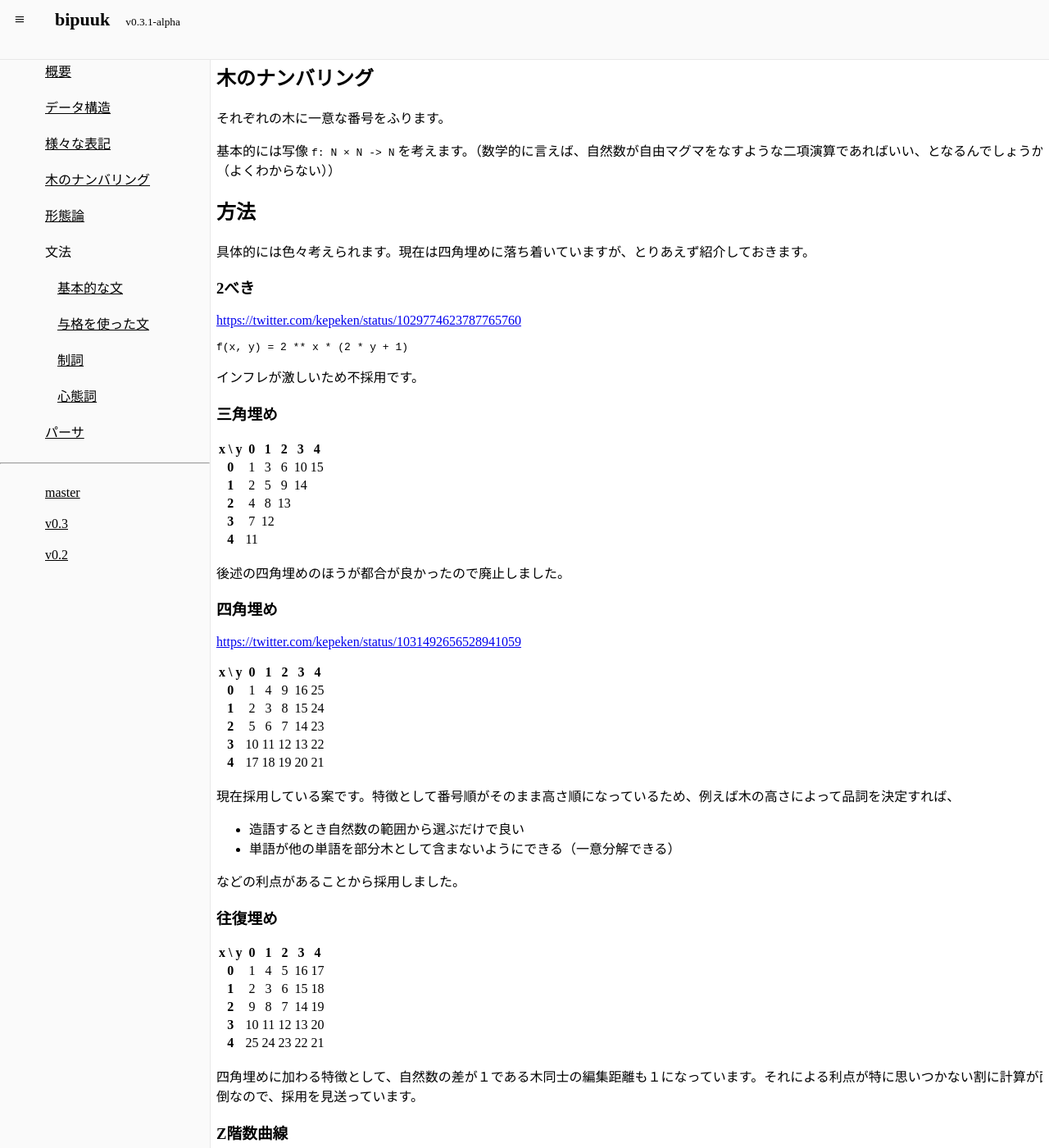
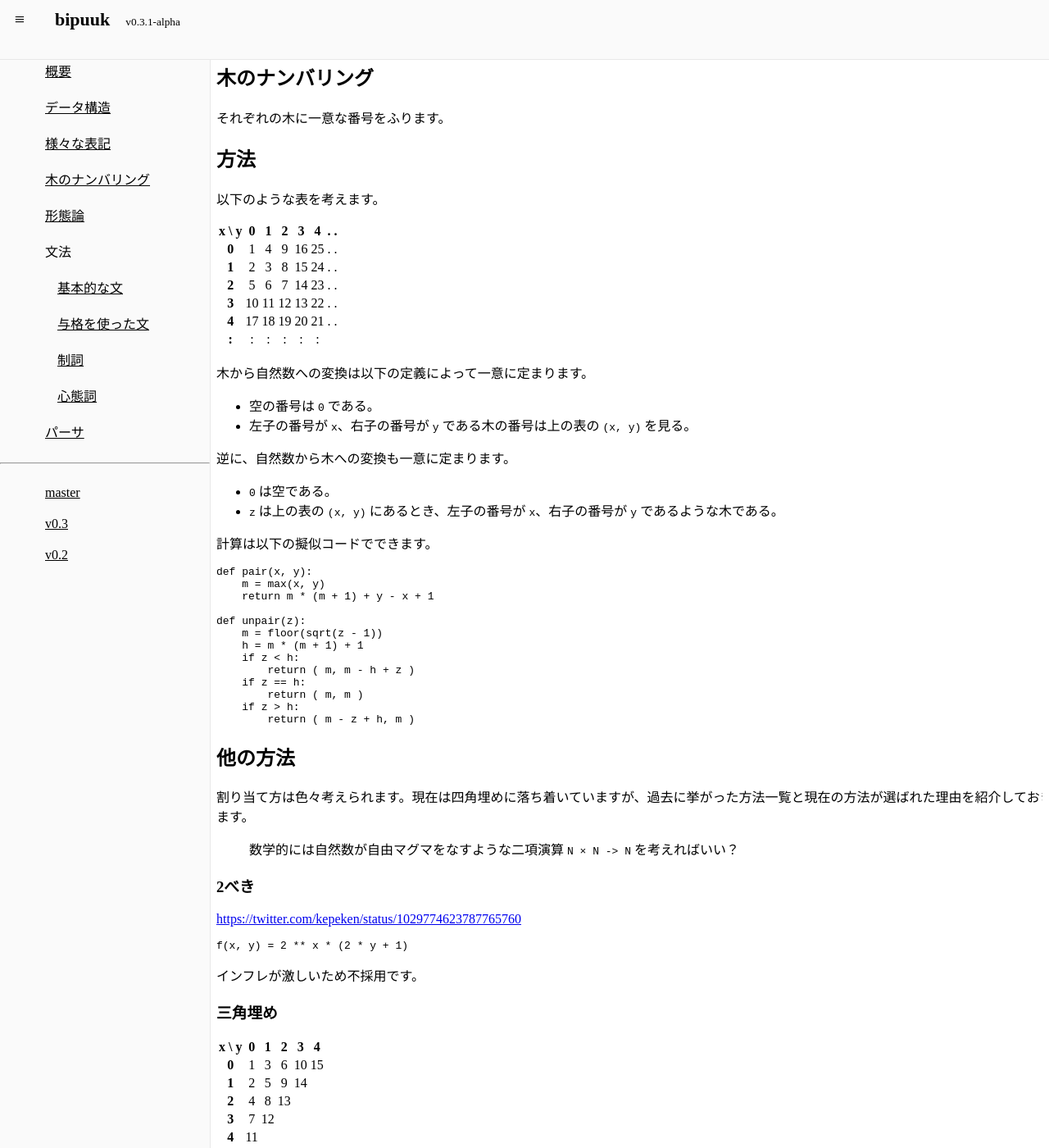
Before and after one commit to kepeken/bipuuk, a Jekyll site: the page built from docs/bangau.md, in a window 1280 px wide and 1400 px high. Shown: the whole window at 82% size. Built offline with Jekyll 4.4.1, drawn with Linux system fonts in a browser that asks for light colours.

Commit message:
Update docs/bangau

````diff
--- a/docs/bangau.md
+++ b/docs/bangau.md
@@ -7,12 +7,53 @@ title: 木のナンバリング
 
 それぞれの木に一意な番号をふります。
 
-基本的には写像 `f: N × N -> N` を考えます。（数学的に言えば、自然数が自由マグマをなすような二項演算であればいい、となるんでしょうか（よくわからない））
+## 方法
+
+以下のような表を考えます。
+
+|x \ y|  0|  1|  2|  3|  4|. .|
+|:---:|:-:|:-:|:-:|:-:|:-:|:-:|
+|__0__|  1|  4|  9| 16| 25|. .|
+|__1__|  2|  3|  8| 15| 24|. .|
+|__2__|  5|  6|  7| 14| 23|. .|
+|__3__| 10| 11| 12| 13| 22|. .|
+|__4__| 17| 18| 19| 20| 21|. .|
+|__:__| : | : | : | : | : |   |
+
+木から自然数への変換は以下の定義によって一意に定まります。
+
+- 空の番号は `0` である。
+- 左子の番号が `x`、右子の番号が `y` である木の番号は上の表の `(x, y)` を見る。
+
+逆に、自然数から木への変換も一意に定まります。
+
+- `0` は空である。
+- `z` は上の表の `(x, y)` にあるとき、左子の番号が `x`、右子の番号が `y` であるような木である。
+
+計算は以下の擬似コードでできます。
+
+```py
+def pair(x, y):
+    m = max(x, y)
+    return m * (m + 1) + y - x + 1
+
+def unpair(z):
+    m = floor(sqrt(z - 1))
+    h = m * (m + 1) + 1
+    if z < h:
+        return ( m, m - h + z )
+    if z == h:
+        return ( m, m )
+    if z > h:
+        return ( m - z + h, m )
+```
 
 
-## 方法
+## 他の方法
 
-具体的には色々考えられます。現在は四角埋めに落ち着いていますが、とりあえず紹介しておきます。
+割り当て方は色々考えられます。現在は四角埋めに落ち着いていますが、過去に挙がった方法一覧と現在の方法が選ばれた理由を紹介しておきます。
+
+> 数学的には自然数が自由マグマをなすような二項演算 `N × N -> N` を考えればいい？
 
 
 ### 2べき
````
